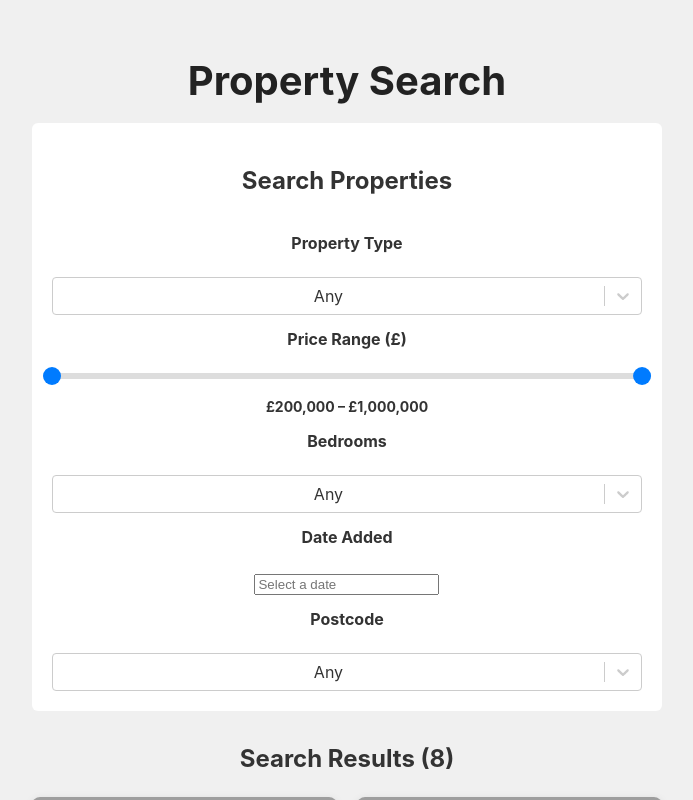
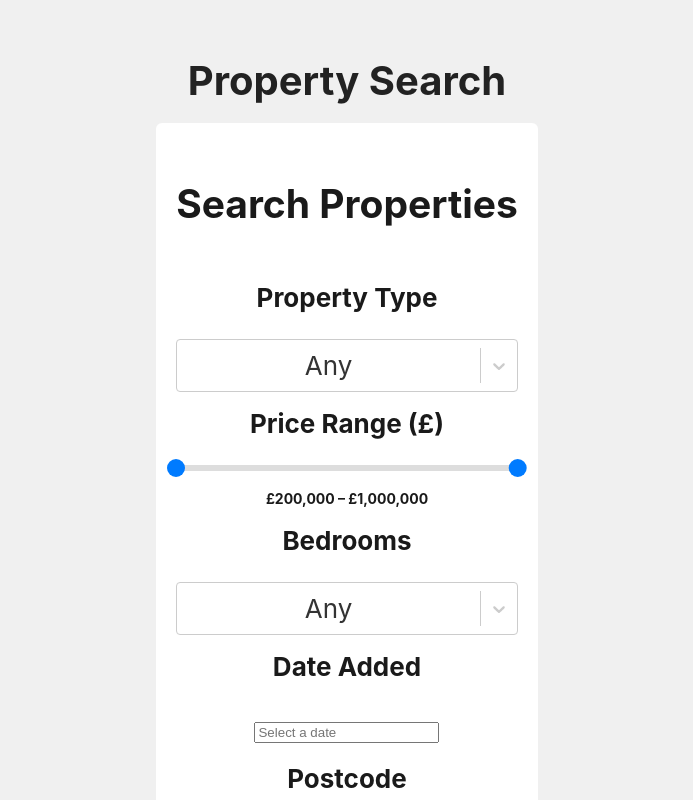
Before and after one commit to xdinuli/estate-agent-app, a React (Vite) app: page / in a window 1280 px wide. Shown: the top 800 px of the page, without its empty margins (293-986 px from the left). Built offline with nearby package versions, Linux system fonts and the light colour scheme; grey boxes are pictures that could not be loaded.

Commit message:
added layout styles and favorites panel components

```diff
--- a/src/App.css
+++ b/src/App.css
@@ -168,6 +168,48 @@ h1 {
   border: 2px solid #007bff;
 }
 
+.layout {
+  text-align: center;
+  min-height: 100vh;
+  display: flex;
+  gap: 20px;
+  flex-direction: column;
+  align-items: center;
+  justify-content: center;
+  font-size: calc(10px + 2vmin);
+  color: #1a1a1a;
+}
+
+.main {
+  flex: 3;
+}
+
+.favorites-panel {
+  flex: 1;
+  border-left: 2px solid #eee;
+  padding: 15px;
+  border-radius: 6px;
+  min-height: 300px;
+}
+
+.favorite-item {
+  display: flex;
+  margin-bottom: 8px;
+  text-align: left;
+  justify-content: space-between;
+}
+
+.clear-btn {
+  margin-top: 10px;
+  width: 100%;
+  background: #d9534f;
+  padding: 8px 12px;
+  color: #fff;
+  border: none;
+  border-radius: 4px;
+  cursor: pointer;
+}
+
 @keyframes logo-spin {
   from {
     transform: rotate(0deg);
```
